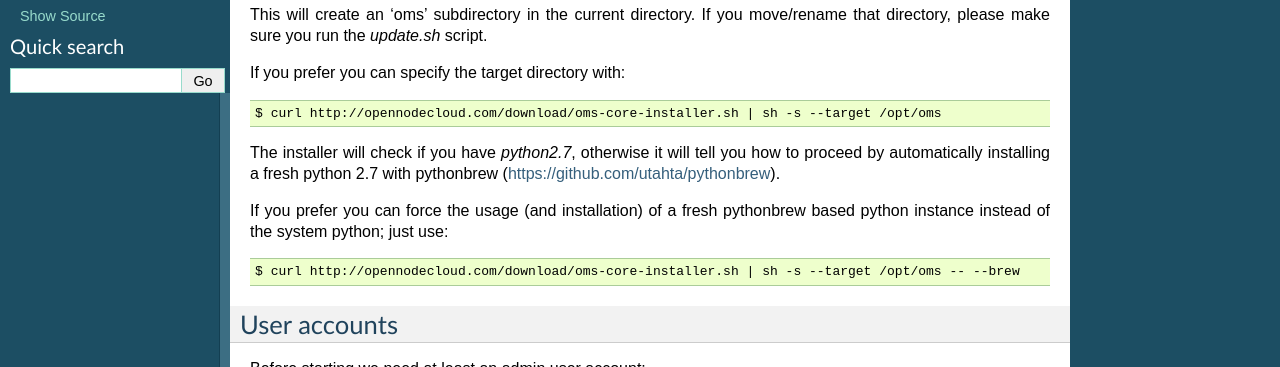
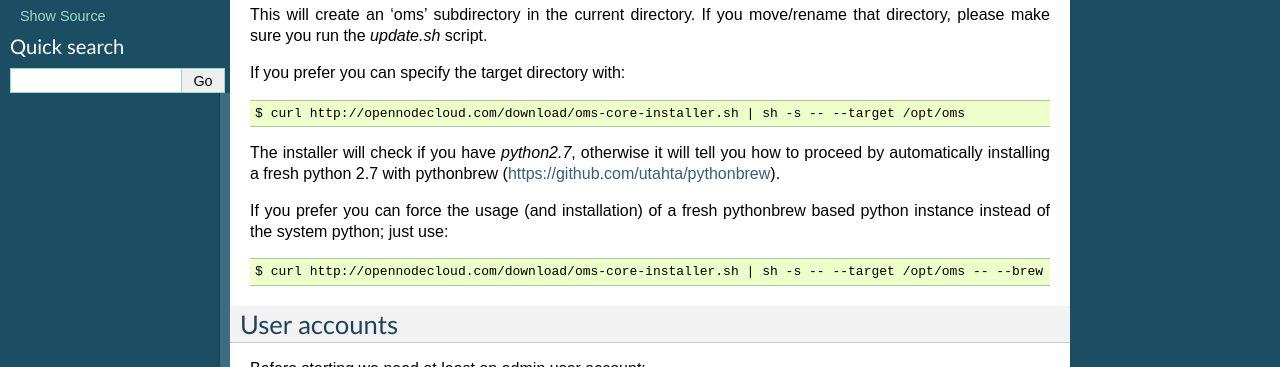
Before and after one commit to opennode/opennode-management, a Sphinx documentation site: the page built from docs/source/intro.rst, in a window 1280 px wide and 900 px high. Shown: the part 323-690 px from the top of the window. Built offline with Sphinx 7.4.7, drawn with Linux system fonts in a browser that asks for light colours; pages that are not in the unit, such as notebooks, are missing from menus; the version number could not be read and is left out.

Commit message:
Fixed typo in doc

```diff
--- a/docs/source/intro.rst
+++ b/docs/source/intro.rst
@@ -22,7 +22,7 @@ If you prefer you can specify the target directory with:
 
 .. code-block:: sh
 
-  $ curl http://opennodecloud.com/download/oms-core-installer.sh | sh -s --target /opt/oms
+  $ curl http://opennodecloud.com/download/oms-core-installer.sh | sh -s -- --target /opt/oms
 
 The installer will check if you have `python2.7`, otherwise it will tell you how to proceed by automatically installing a fresh python 2.7 with pythonbrew (https://github.com/utahta/pythonbrew).
 
@@ -30,7 +30,7 @@ If you prefer you can force the usage (and installation) of a fresh pythonbrew b
 
 .. code-block:: sh
 
-  $ curl http://opennodecloud.com/download/oms-core-installer.sh | sh -s --target /opt/oms -- --brew
+  $ curl http://opennodecloud.com/download/oms-core-installer.sh | sh -s -- --target /opt/oms -- --brew
 
 User accounts
 -------------
```
